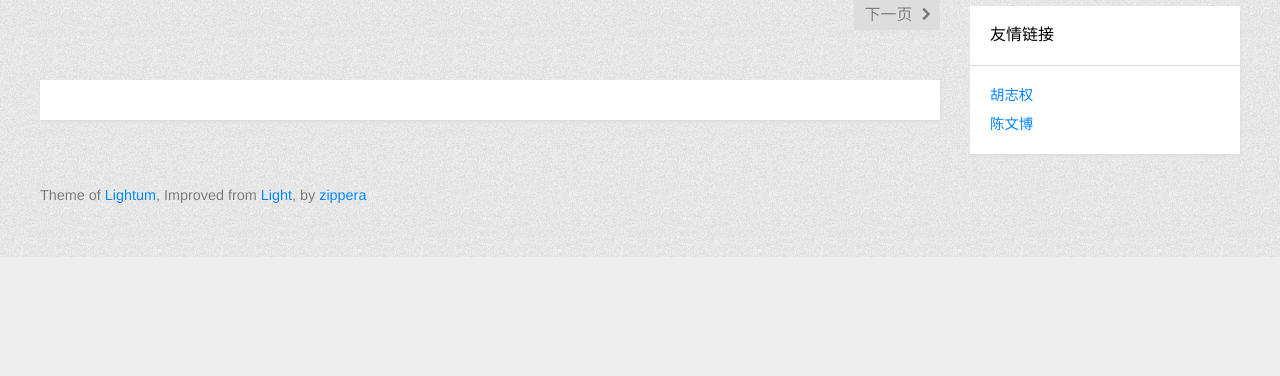
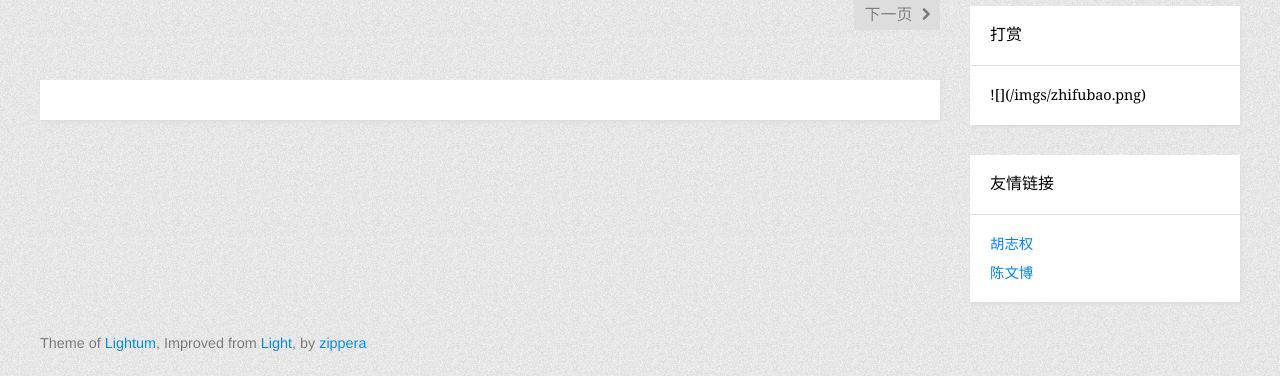
Before and after one commit to luojumvn/luojumvn.github.io, a plain HTML site: page 2015/12/24/hello-test/index.html in a window 1280 px wide. Shown: the part 1081-1457 px from the top of the page. Before the commit the page ends 1338 px from the top, so only its background shows below. Drawn offline with nearby package versions, Linux system fonts and the light colour scheme; some packages are replaced by stand-ins of ours; a script that the page names is missing; a web font is replaced by a local one.

Commit message:
Site updated: 2015-12-24 18:53:16

```diff
--- a/2015/12/24/hello-test/index.html
+++ b/2015/12/24/hello-test/index.html
@@ -327,6 +327,17 @@ var duoshuoQuery = {short_name:"zippera"};
   <iframe width="100%" height="550" class="share_self"  frameborder="0" scrolling="no" src="http://widget.weibo.com/weiboshow/index.php?language=&width=0&height=550&fansRow=2&ptype=1&speed=0&skin=1&isTitle=1&noborder=1&isWeibo=1&isFans=0&uid=1586279270&verifier=0c2cdcf8&dpc=1"></iframe>
 
   <div class="widget tag">
+<h3 class="title">打赏</h3>
+<ul class="entry">
+<div id="donate_guide" class="donate_bar center ">
+	![](/imgs/zhifubao.png)
+</div>
+</ul>
+</div>
+
+
+
+  <div class="widget tag">
 <h3 class="title">友情链接</h3>
 <ul class="entry">
 <li><a href="http://zipperary.com/" title="Zippera's Blog">胡志权</a></li>
```
Also changed, not shown: 2015/12/24/hello-world/index.html (+11 -0 lines), archives/2015/12/index.html (+11 -0 lines), archives/2015/index.html (+11 -0 lines), archives/index.html (+11 -0 lines), index.html (+11 -0 lines), img/zhifubao.png (added).
